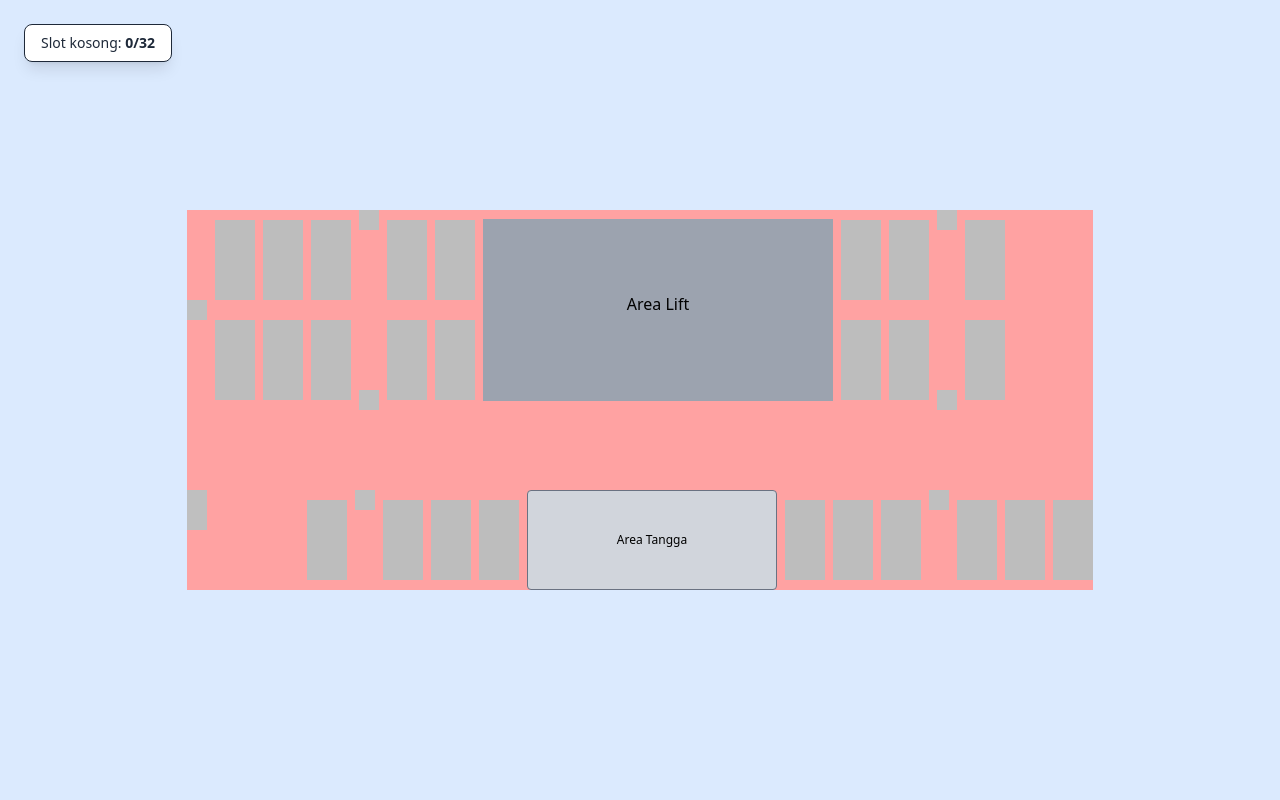
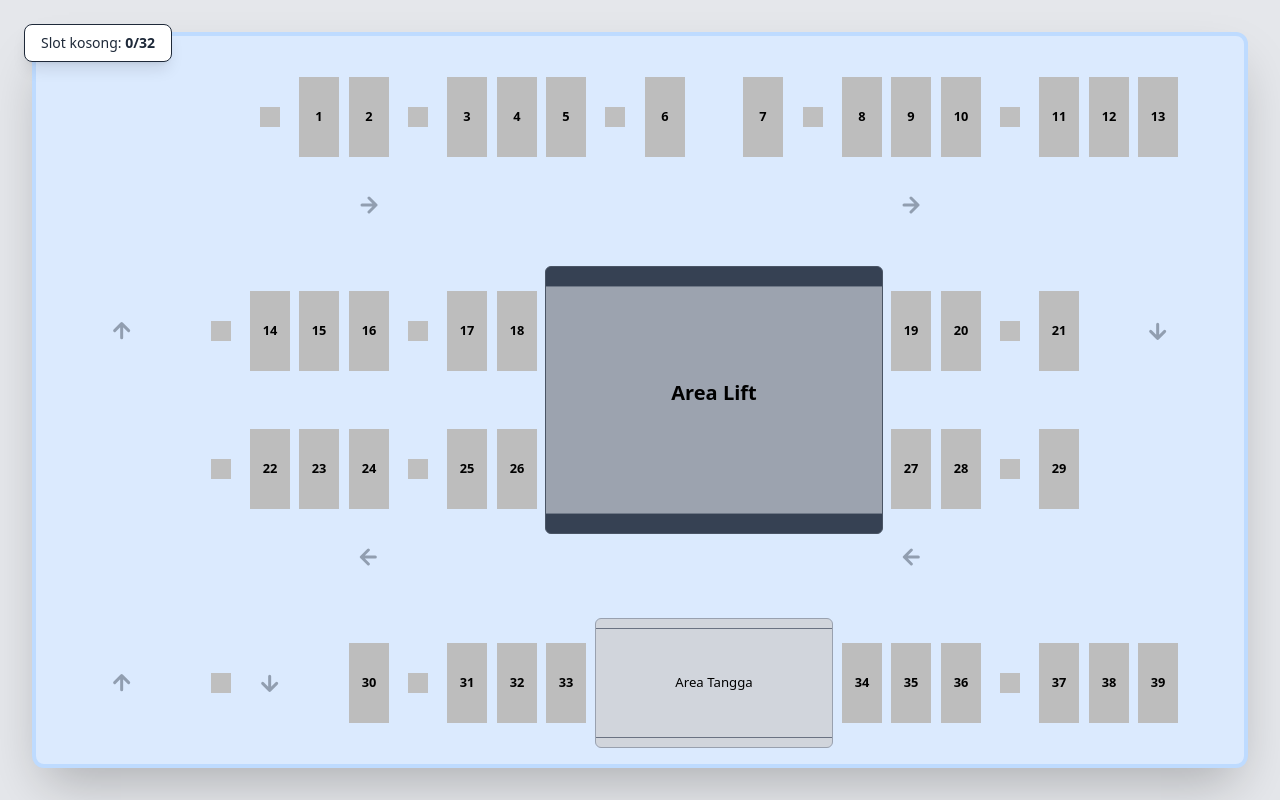
Before and after one commit to Fauzan-Rhamzy/smartparking, a React (Vite) app in the folder client/: page / in a window 1280 px wide. Built offline with nearby package versions, Linux system fonts and the light colour scheme; no server answers.

Commit message:
grid layout

```diff
--- a/client/src/App.tsx
+++ b/client/src/App.tsx
@@ -2,18 +2,75 @@
 
 import { useEffect, useState } from "react";
 import EmptySlotsInfo from "./components/EmptySlotInfo.tsx";
-import ParkingSlotHorizontal from "./components/ParkingSlotHorizontal.tsx";
 import ParkingSlotVertical from "./components/ParkingSlotVertical.tsx";
 import Pillar from "./components/Pillar.tsx";
-import RoadVertical from "./components/RoadVertical.tsx";
 import type { ParkingSlotData } from "./types.ts";
 import StairsArea from "./components/StairsArea.tsx";
 import LiftArea from "./components/LiftArea.tsx";
 
+// Place this outside the App function or in a separate file
+function RoadArrow({ dir }: { dir: "up" | "down" | "left" | "right" }) {
+  const rotation = {
+    up: "rotate(-90deg)",
+    down: "rotate(90deg)",
+    left: "rotate(180deg)",
+    right: "rotate(0deg)",
+  };
+
+  return (
+    <div
+      className="flex items-center justify-center w-full h-full opacity-50"
+      style={{ transform: rotation[dir] }}
+    >
+      {/* Simple Arrow SVG */}
+      <svg
+        width="24"
+        height="24"
+        viewBox="0 0 24 24"
+        fill="none"
+        stroke="currentColor"
+        strokeWidth="3"
+        strokeLinecap="round"
+        strokeLinejoin="round"
+        className="text-gray-600"
+      >
+        <path d="M5 12h14M12 5l7 7-7 7" />
+      </svg>
+    </div>
+  );
+}
+
+
+const RAW_MAP = [
+  // ROW 1
+  ["X", "X", "X", "X", "T", "P", "P", "T", "P", "P", "P", "T", "P", "X", "P", "T", "P", "P", "P", "T", "P", "P", "P", "X"],
+
+  // ROW 2
+  ["X", "_", "_", "_", "_", "_", ">", "_", "_", "_", "_", "_", "_", "_", "_", "_", "_", ">", "_", "_", "_", "_", "_", "X"],
+
+  // ROW 3
+  ["X", "_", "_", "_", "_", "_", "_", "_", "_", "_", "_", "_", "_", "_", "_", "_", "_", "_", "_", "_", "_", "_", "_", "X"],
+
+  // ROW 4
+  ["X", "^", "_", "T", "P", "P", "P", "T", "P", "P", "L", "L", "L", "L", "L", "L", "L", "P", "P", "T", "P", "_", "V", "X"],
+
+  // ROW 5
+  ["X", "_", "_", "T", "P", "P", "P", "T", "P", "P", "L", "L", "L", "L", "L", "L", "L", "P", "P", "T", "P", "_", "_", "X"],
+
+  // ROW 6
+  ["X", "_", "_", "_", "_", "_", "<", "_", "_", "_", "_", "_", "_", "_", "_", "_", "_", "<", "_", "_", "_", "_", "_", "X"],
+
+  // ROW 7
+  ["X", "_", "_", "_", "_", "_", "_", "_", "_", "_", "_", "_", "_", "_", "_", "_", "_", "_", "_", "_", "_", "_", "_", "X"],
+
+  // ROW 8
+  ["X", "^", "_", "T", "V", "_", "P", "T", "P", "P", "P", "S", "S", "S", "S", "S", "P", "P", "P", "T", "P", "P", "P", "X"],
+];
+
 function App() {
   const [slots, setSlots] = useState<ParkingSlotData[]>([]);
+  const [emptySlots, setEmptySlots] = useState(0);
 
-  const [emptySlots, setEmptySlots] = useState(0);
   useEffect(() => {
     const getData = async () => {
       try {
@@ -71,118 +128,117 @@ function App() {
   // { id: 31, status: "empty" },
   // { id: 32, status: "occupied" },
   // ]);
+
+  let slotCounter = 1;
+  const renderGrid = () => {
+    const gridItems: React.ReactNode[] = [];
+
+    for (let r = 0; r < RAW_MAP.length; r++) {
+      for (let c = 0; c < RAW_MAP[r].length; c++){
+        const type = RAW_MAP[r][c];
+
+        if (c > 0 && type === RAW_MAP[r][c - 1] && (type === "L" || type === "S")) {
+          continue;
+        }
+
+        if (r === 4 && type === "L") {
+          continue;
+        }
+
+        let colSpan = 1;
+        let rowSpan = 1;
+        if (type === "L" || type === "S") {
+          let tempC = c + 1;
+          while (tempC < RAW_MAP[r].length && RAW_MAP[r][tempC] === type) {
+            colSpan++;
+            tempC++;
+          }
+        }
+
+        if (type === "L" && r === 3) {
+          rowSpan = 2;
+        }
+
+        let content = null;
+        let className = "relative flex items-center justify-center";
+        const key = `${r}-${c}`;
+
+        if (type === "X") {
+           content = <div />;
+        } else if (type === "_") {
+           content = <div className="w-full h-full opacity-10" />;
+        } else if (type === ">") {
+           content = <RoadArrow dir="right" />;
+        } else if (type === "<") {
+           content = <RoadArrow dir="left" />;
+        } else if (type === "^") {
+           content = <RoadArrow dir="up" />;
+        } else if (type === "V") {
+           content = <RoadArrow dir="down" />;
+        } else if (type === "T") {
+           content = <Pillar />;
+        } else if (type === "P") {
+           const id = slotCounter++;
+           content = <ParkingSlotVertical id={id} slots={slots} />;
+        } else if (type === "L") {
+           className += " bg-gray-700 rounded-md border border-gray-600 text-white font-bold overflow-hidden";
+           content = (
+             <div className="scale-125 transform p-4">
+               <LiftArea />
+             </div>
+           );
+        } else if (type === "S") {
+           className += " bg-gray-300 rounded-md border border-gray-400 overflow-hidden";
+           content = (
+             <div className="scale-110 transform">
+               <StairsArea />
+             </div>
+           );
+        }
+
+        gridItems.push(
+          <div
+            key={key}
+            className={className}
+            style={{
+              gridColumn: `span ${colSpan}`,
+              gridRow: `span ${rowSpan}`,
+            }}
+          >
+            {content}
+          </div>
+        );
+      }
+    }
+    return gridItems;
+  }
+
+
   return (
     <>
       <div className="fixed top-6 left-6 z-50">
         <EmptySlotsInfo empty={emptySlots} />
       </div>
 
-      <div className="relative min-h-screen items-center flex justify-center bg-blue-100">
-        {/* area parkir */}
-        <div className=" bg-red-300 flex flex-col">
-          {/* atas */}
-          <div className="flex items-center gap-2"></div>
-
-          {/* tengah */}
-          <div className="flex items-center gap-2">
-            {/* kiri lift */}
-            <div>
-              <Pillar />
-            </div>
-            <div>
-              <div className="flex gap-2">
-                <ParkingSlotVertical />
-                <ParkingSlotVertical />
-                <ParkingSlotVertical />
-                <Pillar />
-                <ParkingSlotVertical />
-                <ParkingSlotVertical />
-              </div>
-              <div className="flex gap-2 items-baseline-last">
-                <ParkingSlotVertical />
-                <ParkingSlotVertical />
-                <ParkingSlotVertical />
-                <Pillar />
-                <ParkingSlotVertical />
-                <ParkingSlotVertical />
-              </div>
-            </div>
-
-            {/* lift */}
-            <div className="">
-              <LiftArea />
-            </div>
-
-            {/* kanan lift */}
-            <div>
-              <div className="flex gap-2">
-                <ParkingSlotVertical />
-                <ParkingSlotVertical />
-                <Pillar />
-                <ParkingSlotVertical />
-              </div>
-              <div className="flex gap-2 items-baseline-last">
-                <ParkingSlotVertical />
-                <ParkingSlotVertical />
-                <Pillar />
-                <ParkingSlotVertical />
-              </div>
-            </div>
-          </div>
-
-          {/* bagian bawah */}
-          <div className="flex gap-2 mt-20">
-            <div className="mr-23">
-              <Pillar />
-              <Pillar />
-            </div>
-
-            <div>
-              <ParkingSlotVertical />
-            </div>
-
-            <div>
-              <Pillar />
-            </div>
-
-            <div>
-              <ParkingSlotVertical />
-            </div>
-            <div>
-              <ParkingSlotVertical />
-            </div>
-            <div>
-              <ParkingSlotVertical />
-            </div>
-
-            <div>
-              <StairsArea />
-            </div>
-
-            <div>
-              <ParkingSlotVertical />
-            </div>
-            <div>
-              <ParkingSlotVertical />
-            </div>
-            <div>
-              <ParkingSlotVertical />
-            </div>
-
-            <div>
-              <Pillar />
-            </div>
-
-            <div>
-              <ParkingSlotVertical />
-            </div>
-            <div>
-              <ParkingSlotVertical />
-            </div>
-            <div>
-              <ParkingSlotVertical />
-            </div>
-          </div>
+      <div className="min-h-screen bg-gray-200 p-8 flex justify-center overflow-auto">
+        <div
+          className="grid gap-2 bg-blue-100 border-4 border-blue-200 p-4 rounded-xl shadow-2xl"
+          style={{
+            gridTemplateColumns: "repeat(24, minmax(40px, 1fr))",
+            gridTemplateRows: `
+              minmax(120px, auto)  /* Row 1: Top Parking */
+              30px                 /* Row 2: Road */
+              30px                 /* Row 3: Road */
+              minmax(120px, auto)  /* Row 4: Mid Top */
+              minmax(120px, auto)  /* Row 5: Mid Bottom */
+              30px                 /* Row 6: Road */
+              30px                 /* Row 7: Road */
+              minmax(120px, auto)  /* Row 8: Bot Parking */
+            `,
+            minWidth: "1200px"
+          }}
+        >
+          {renderGrid()}
         </div>
       </div>
     </>
```
